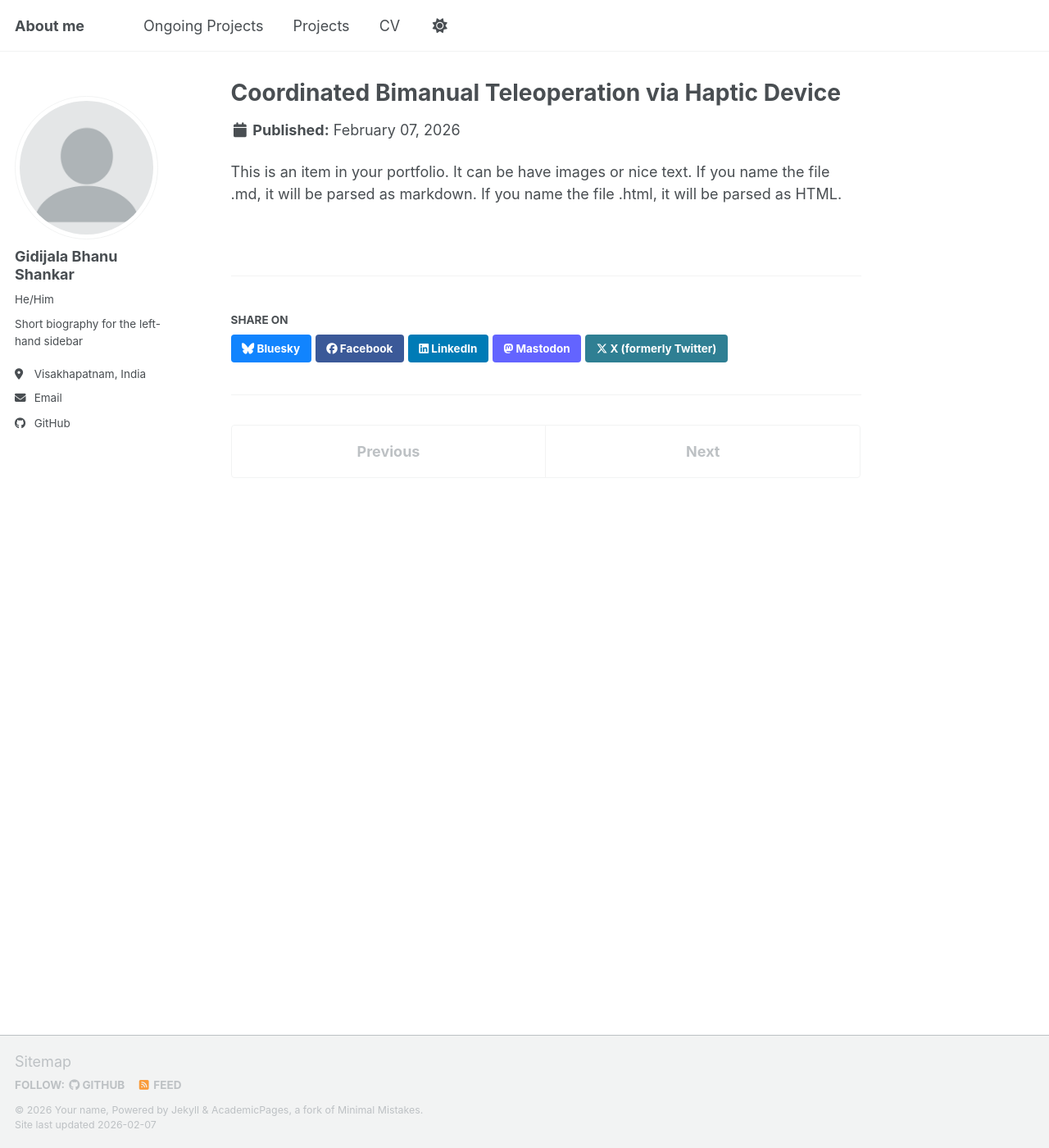
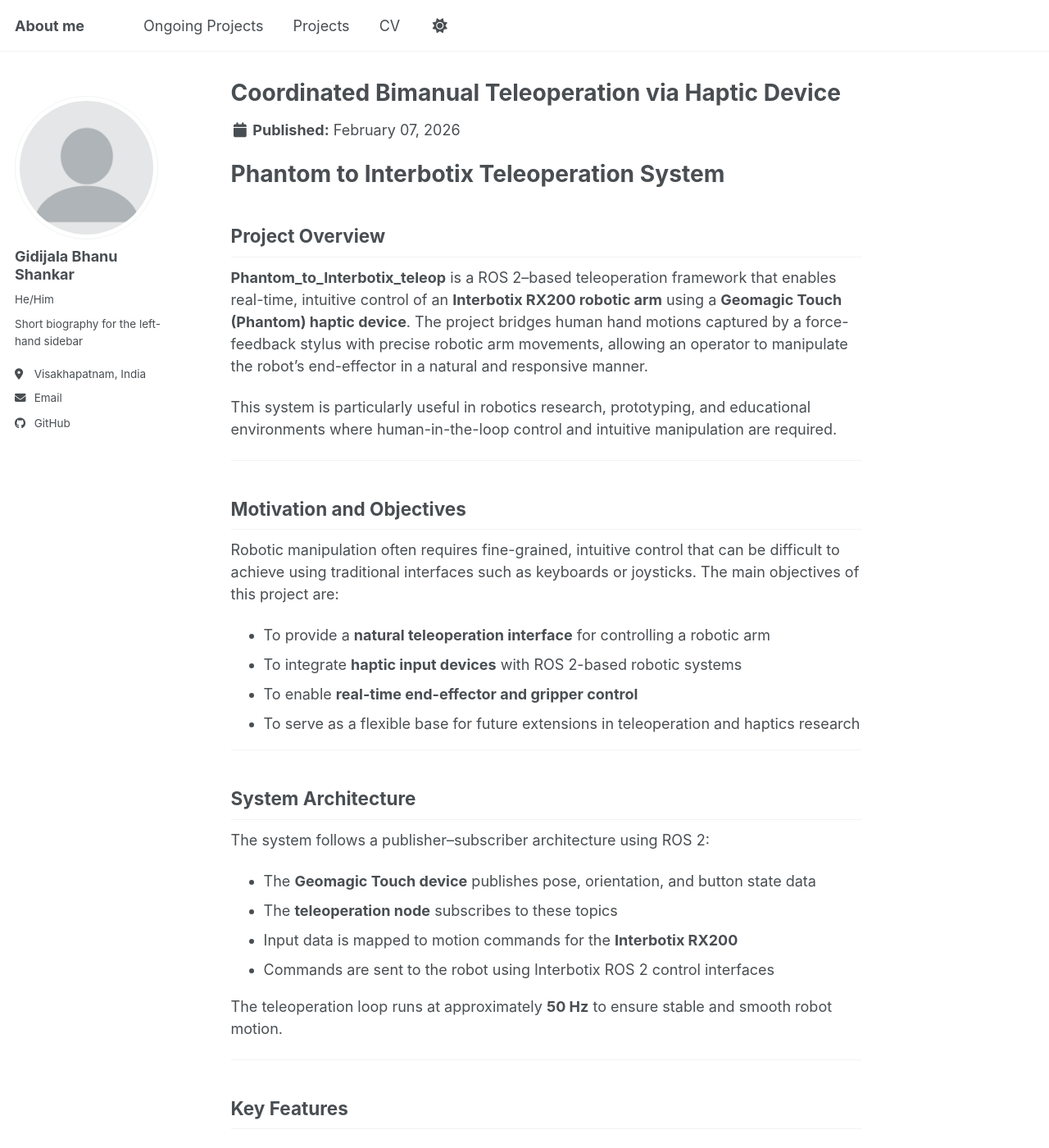
Before and after one commit to Drunk-ed/Drunk-ed.github.io, a Jekyll site: the page built from _portfolio/portfolio-1.md, in a window 1280 px wide and 1400 px high. Shown: the whole window at 82% size. Built offline with Jekyll 4.4.1, drawn with Linux system fonts in a browser that asks for light colours; a script bundle is joined from its source files by our own code; library files that are not in the unit come from our copies; some of the changed text lies outside the part shown.

Commit message:
Enhance portfolio-1.md with detailed project overview, motivation, system architecture, key features, and repository structure; add portfolio-2.md for coordinated bimanual teleoperation project.

```diff
--- a/_portfolio/portfolio-1.md
+++ b/_portfolio/portfolio-1.md
@@ -4,4 +4,52 @@
 collection: portfolio
 ---
 
-This is an item in your portfolio. It can be have images or nice text. If you name the file .md, it will be parsed as markdown. If you name the file .html, it will be parsed as HTML.
+# Phantom to Interbotix Teleoperation System
+
+## Project Overview
+**Phantom_to_Interbotix_teleop** is a ROS 2–based teleoperation framework that enables real-time, intuitive control of an **Interbotix RX200 robotic arm** using a **Geomagic Touch (Phantom) haptic device**. The project bridges human hand motions captured by a force-feedback stylus with precise robotic arm movements, allowing an operator to manipulate the robot’s end-effector in a natural and responsive manner.
+
+This system is particularly useful in robotics research, prototyping, and educational environments where human-in-the-loop control and intuitive manipulation are required.
+
+---
+
+## Motivation and Objectives
+Robotic manipulation often requires fine-grained, intuitive control that can be difficult to achieve using traditional interfaces such as keyboards or joysticks. The main objectives of this project are:
+
+- To provide a **natural teleoperation interface** for controlling a robotic arm
+- To integrate **haptic input devices** with ROS 2-based robotic systems
+- To enable **real-time end-effector and gripper control**
+- To serve as a flexible base for future extensions in teleoperation and haptics research
+
+---
+
+## System Architecture
+The system follows a publisher–subscriber architecture using ROS 2:
+
+- The **Geomagic Touch device** publishes pose, orientation, and button state data
+- The **teleoperation node** subscribes to these topics
+- Input data is mapped to motion commands for the **Interbotix RX200**
+- Commands are sent to the robot using Interbotix ROS 2 control interfaces
+
+The teleoperation loop runs at approximately **50 Hz** to ensure stable and smooth robot motion.
+
+---
+
+## Key Features
+
+### Real-Time Teleoperation
+- Continuous mapping of stylus position to robot end-effector motion
+- Low-latency response suitable for manipulation tasks
+
+### Multi-Mode Control
+- **Cartesian control** for end-effector movement
+- **Joint-level control** for wrist rotation
+- **Button-based mode switching** using the Phantom stylus
+
+### Gripper Control
+- Simple toggle-based gripper open/close functionality
+- Integrated with Interbotix gripper APIs
+
+---
+
+## Repository Structure
```
Also changed, not shown: _portfolio/portfolio-2.md (added, +7 -0 lines).
